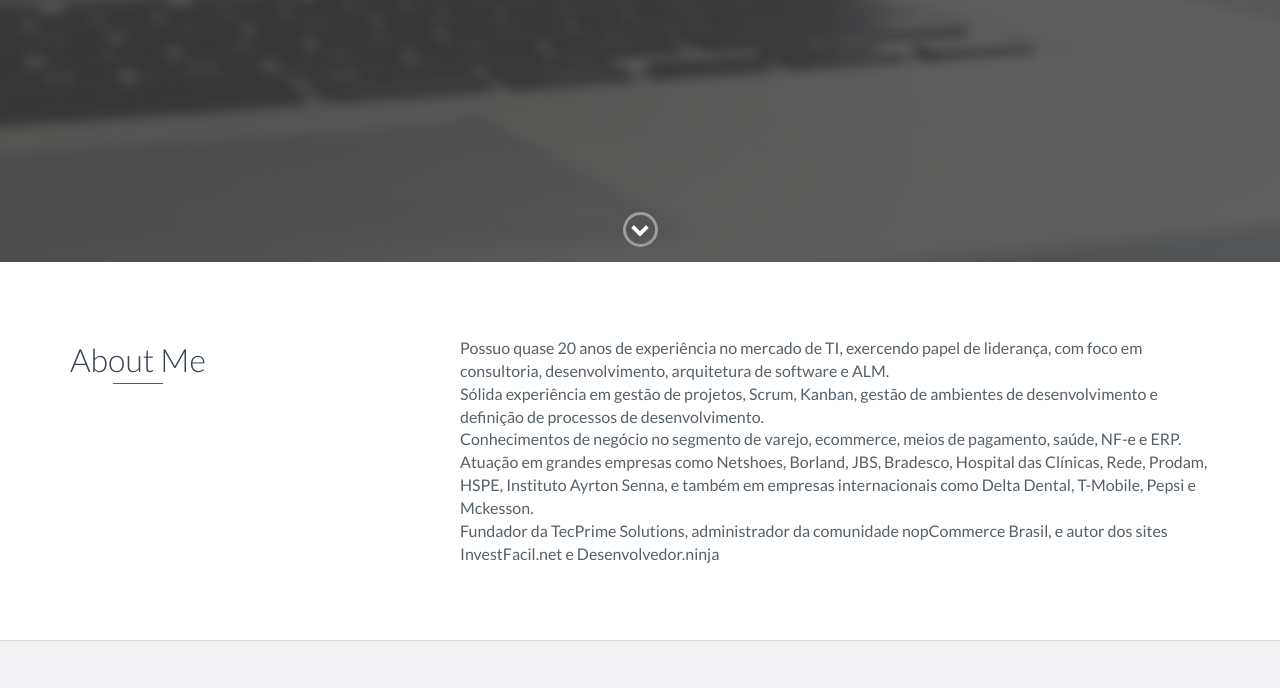
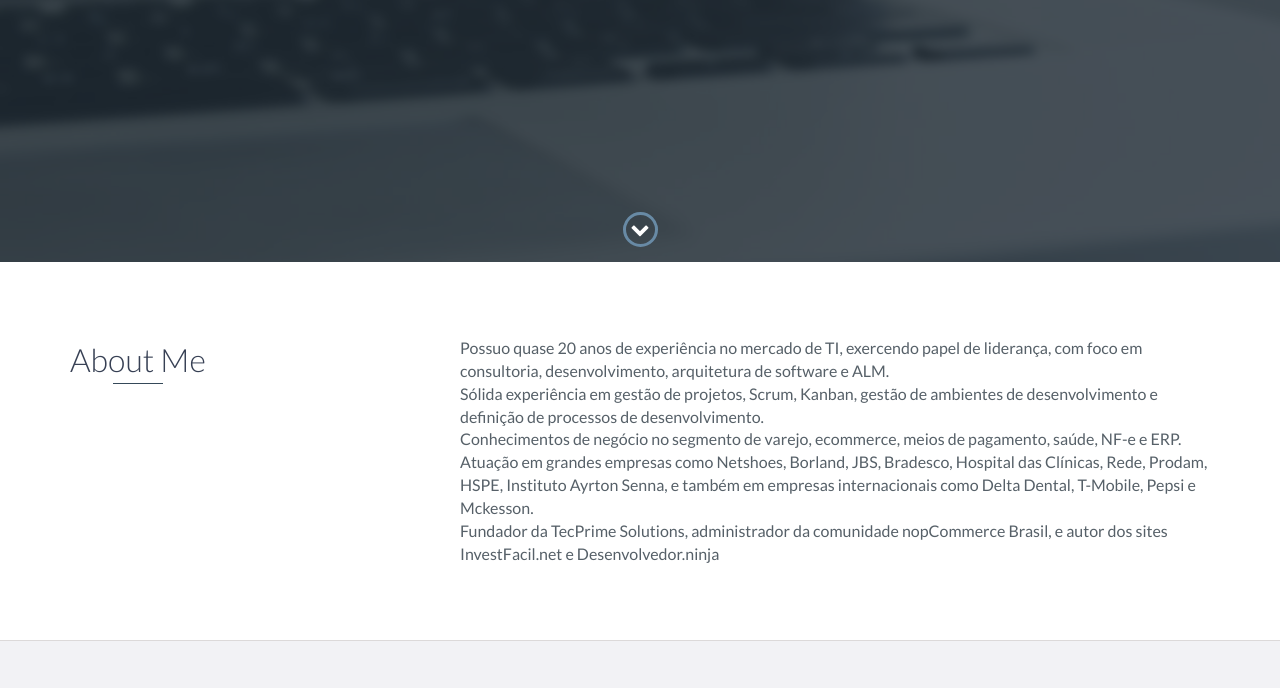
Before and after one commit to rdakar/rdakar.github.io, a website: page index.html in a window 1280 px wide. Shown: the part 538-1226 px from the top of the page. Drawn offline with nearby package versions, Linux system fonts and the light colour scheme.

Commit message:
Ajuste nas cores

```diff
--- a/scss/styles.scss
+++ b/scss/styles.scss
@@ -34,7 +34,7 @@
 */
 
 // Define base and accent colors
-$base-color: #5C5C5C;
+$base-color: #354959;
 $base-color-hover: darken($base-color, 10%);
 
 // Define background colors
```
Also changed, not shown: css/styles.css.
